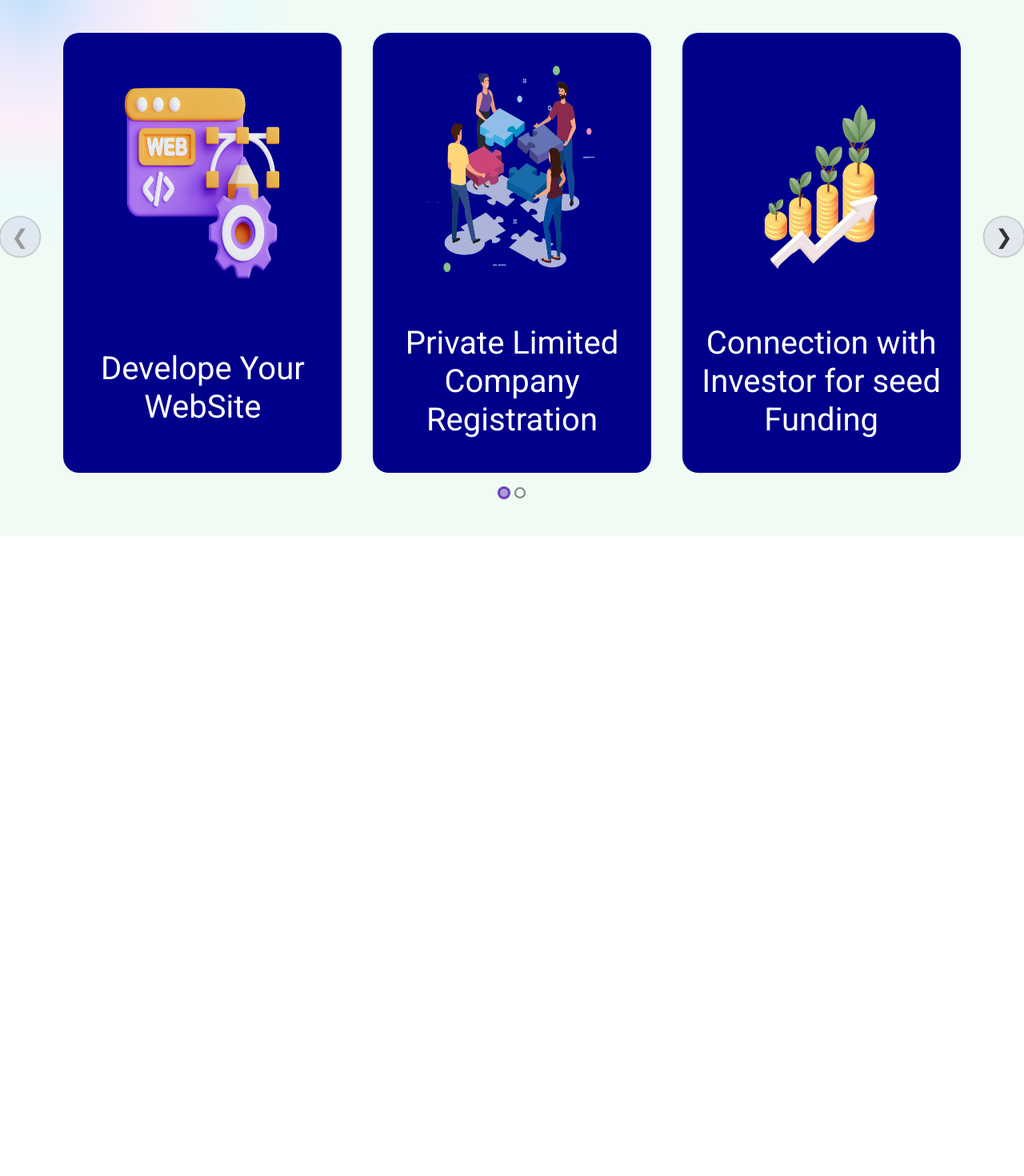
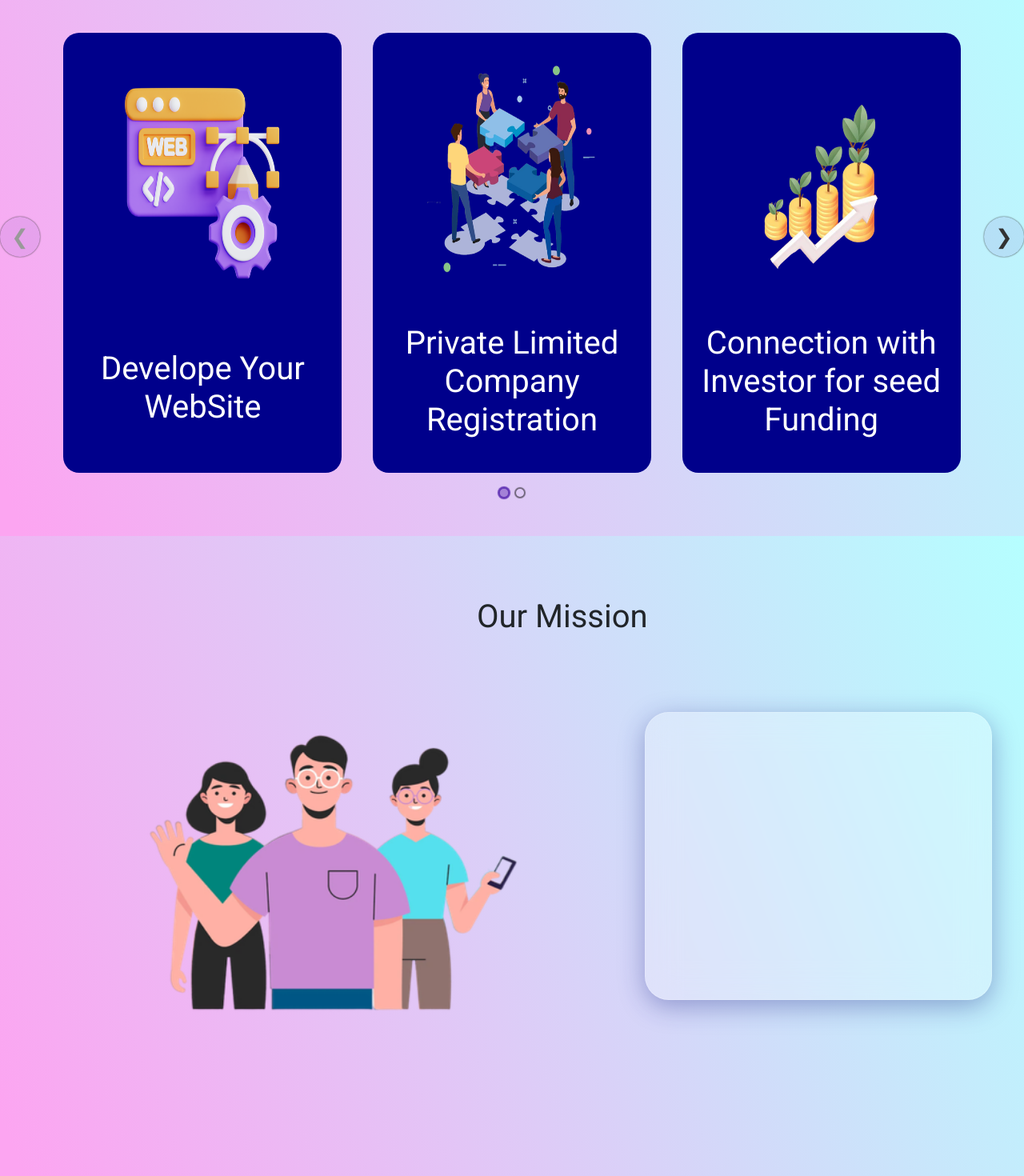
Before and after one commit to kanishkcs/intern-project-web1-doubtfree, a React (Create React App) app: page / in a window 1280 px wide. Shown: the part 1102-2572 px from the top of the page at 80% size. Before the commit the page ends 1772 px from the top, so only its background shows below. Built offline with nearby package versions, Linux system fonts and the light colour scheme.

Commit message:
Service Page Added Responsive

```diff
--- a/src/App.js
+++ b/src/App.js
@@ -2,6 +2,7 @@ import Carasoul from "./components/Slider";
 import Navbar from "./components/Navbar";
 import Home from "./Pages/Home";
 import Services from "./components/Services";
+import Mission from "./components/Mission";
 
 
 
--- a/src/Pages/Home.jsx
+++ b/src/Pages/Home.jsx
@@ -2,7 +2,7 @@ import React from 'react'
 import Slider from "../components/Slider";
 import Navbar from "../components/Navbar";
 import Services from '../components/Services';
-
+import Mission from '../components/Mission';
 
 
 const Home = () => {
@@ -12,6 +12,7 @@ const Home = () => {
     <Navbar/>
     <Slider/>
     <Services/>
+    <Mission/>
     </>
   )
 }
--- /dev/null
+++ b/src/components/Mission.jsx
@@ -0,0 +1,76 @@
+import React from "react";
+import styled, { css } from "styled-components";
+import pic from "../assets/team.png";
+
+const Wrapper = styled.div`
+  background: linear-gradient(
+    68.6deg,
+    rgb(252, 165, 241) 1.8%,
+    rgb(181, 255, 255) 100.5%
+  );
+`;
+const Main = styled.div`
+  display: flex;
+
+  align-items: center;
+  height: 100vh;
+  @media only screen and (max-width: 500px) {
+    padding-top: 35px;
+    height: auto;
+  }
+`;
+
+const Heading = styled.h1`
+  margin: 20px;
+  left: 45%;
+  margin-top: 6%;
+  position: absolute;
+  @media only screen and (max-width: 500px) {
+    text-align: center;
+    left: 20%;
+  }
+`;
+
+const Logo = styled.img`
+  width: 65%;
+  height: 65%;
+  border-radius: 20px;
+  @media only screen and (max-width: 500px) {
+    width: 60%;
+    height: 350px;
+  }
+`;
+
+const Container = styled.div`
+  width: 35%;
+  height: 45%;
+  background: rgba(255, 255, 255, 0.25);
+  box-shadow: 0 8px 32px 0 rgba(31, 38, 135, 0.37);
+  backdrop-filter: blur(20px);
+  -webkit-backdrop-filter: blur(20px);
+  border-radius: 10px;
+  border: 1px solid rgba(255, 255, 255, 0.18);
+  border-radius: 30px;
+  margin-right: 40px;
+  @media only screen and (max-width: 500px) {
+    width: 350px;
+    height: 250px;
+    margin-right: 10px;
+  }
+`;
+
+const Mission = () => {
+  return (
+    <>
+      <Wrapper>
+        <Heading>Our Mission</Heading>
+        <Main>
+          <Logo src={pic} />
+          <Container></Container>
+        </Main>
+      </Wrapper>
+    </>
+  );
+};
+
+export default Mission;
--- a/src/components/Navbar.jsx
+++ b/src/components/Navbar.jsx
@@ -28,7 +28,12 @@ const LogoContainer = styled.div`
   display: flex;
   justify-content: center;
   text-align: center;
-
+  @media only screen and (max-width: 500px) {
+    padding-top: 5px;
+    font-size: 0.4rem;
+    width: 50px;
+  height: 50px;
+  }
 `;
 
 const Span = styled.span`
--- a/src/components/Services.jsx
+++ b/src/components/Services.jsx
@@ -19,25 +19,21 @@ const Item = styled.div`
   margin-top: 10%;
   border-radius: 20px;
   text-align: center;
-
+  cursor: pointer;
   @media only screen and (max-width: 500px) {
     height: 350px;
   }
 `;
 
 const Main = styled.div`
-  font-family: sans-serif;
   display: flex;
   justify-content: center;
   flex-direction: column;
   height: 100vh;
-  background: radial-gradient(
-    328px at 2.9% 15%,
-    rgb(191, 224, 251) 0%,
-    rgb(232, 233, 251) 25.8%,
-    rgb(252, 239, 250) 50.8%,
-    rgb(234, 251, 251) 77.6%,
-    rgb(240, 251, 244) 100.7%
+  background: linear-gradient(
+    68.6deg,
+    rgb(252, 165, 241) 1.8%,
+    rgb(181, 255, 255) 100.5%
   );
 `;
 
```
Also changed, not shown: src/assets/team.png (added).
